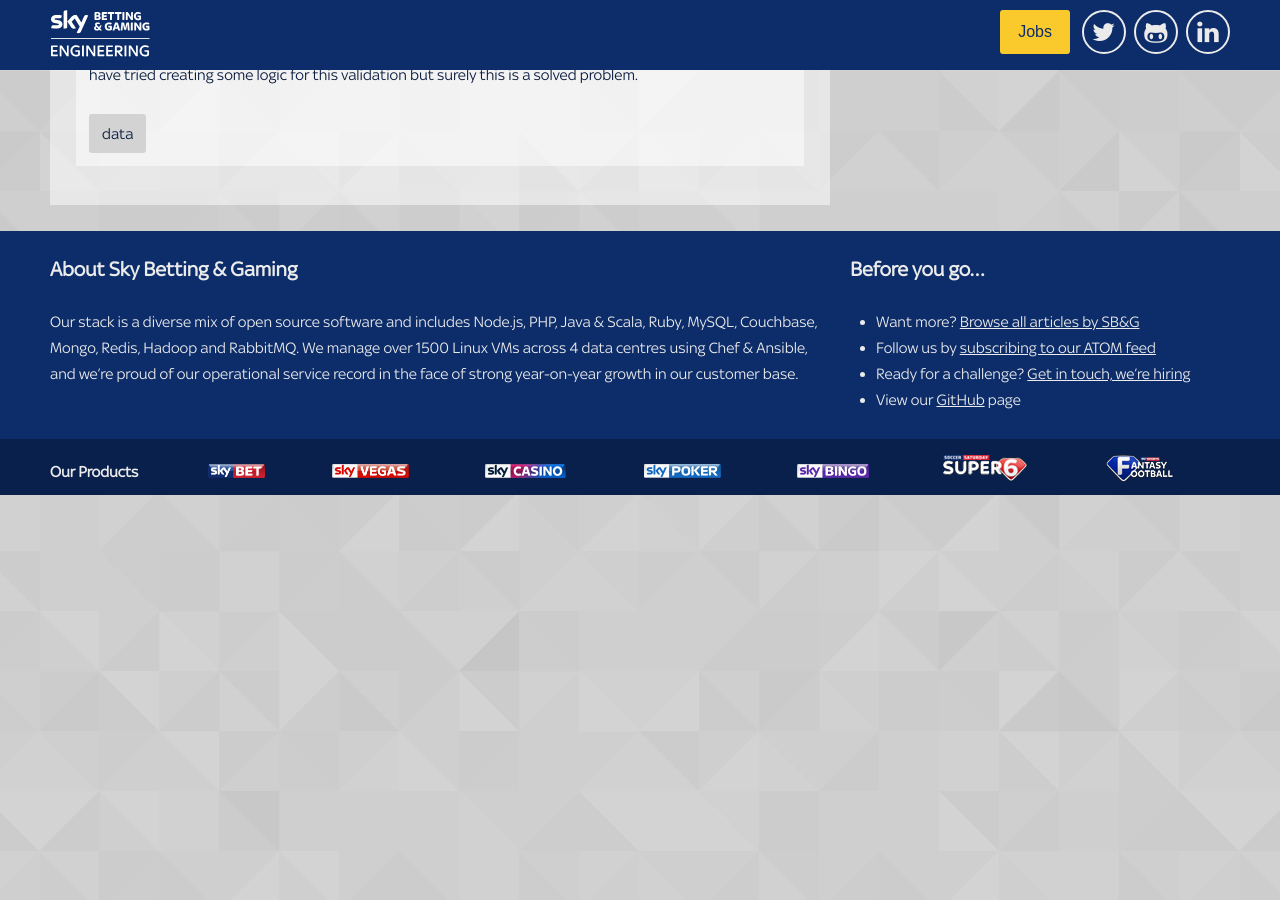
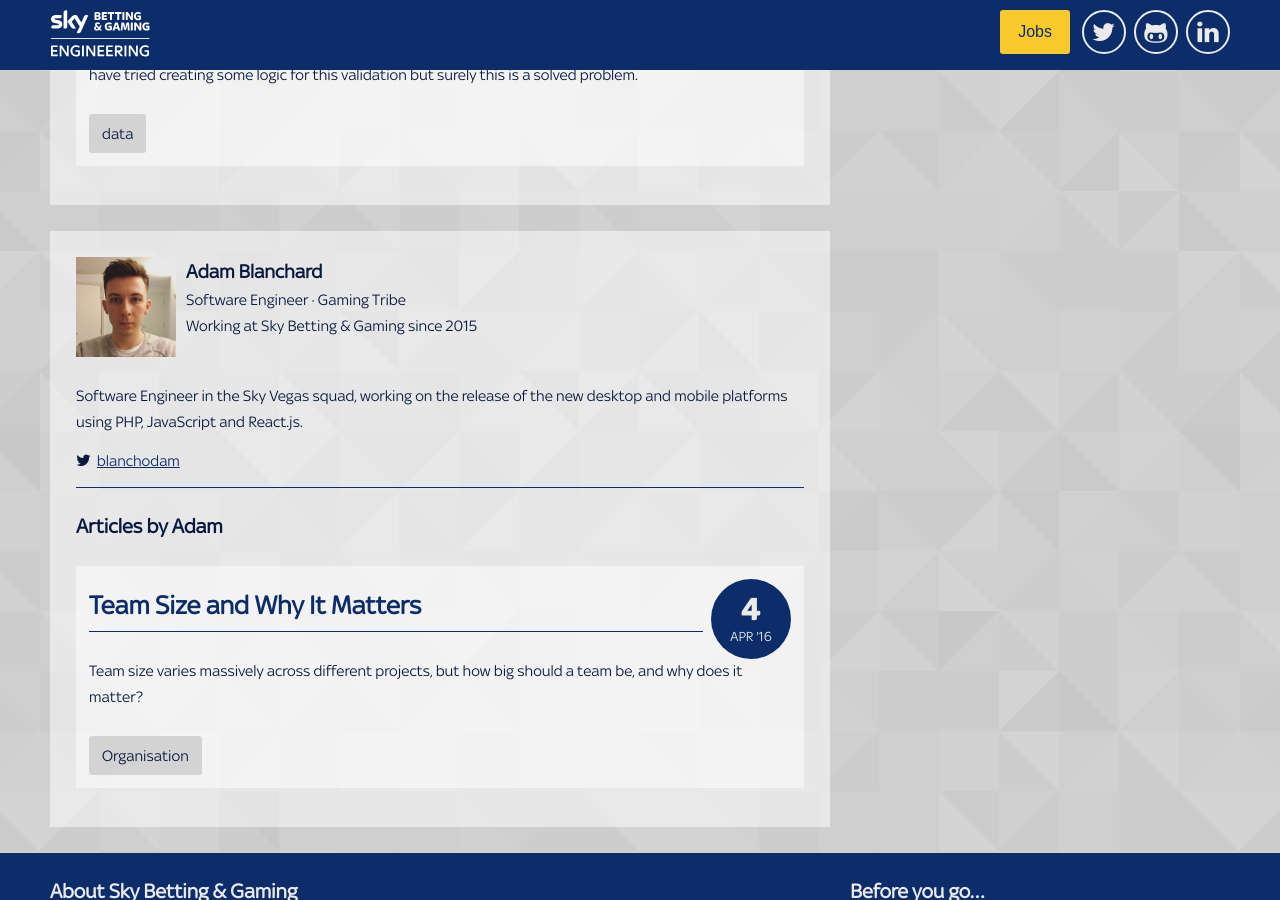
Before and after one commit to skybet/skybet.github.io, a Jekyll site: the page built from authors/index.html, in a window 1280 px wide and 900 px high, scrolled down 14388 px. Built offline with Jekyll 4.4.1, drawn with Linux system fonts in a browser that asks for light colours; nearby versions of some CDN libraries; some web fonts are replaced; comment, search, counter and statistics services are not loaded; before the commit the page ends 14883 px from its top, so only the background shows below that.

Commit message:
Added adam blanchard as author

```diff
--- a/_data/authors.yml
+++ b/_data/authors.yml
@@ -163,3 +163,12 @@
     bio: Data Warehouse forklift driver, shifting crates of one and zeros around the place.
     twitter: d4rr3ll
     github: d4rr3ll
+
+adam_blanchard:
+    name: Adam Blanchard
+    image: adam_blanchard.jpg
+    role: Software Engineer
+    tribe: Gaming
+    startDate: 13-07-2015
+    bio: Software Engineer in the Sky Vegas squad, working on the release of the new desktop and mobile platforms using PHP, JavaScript and React.js.
+    twitter: blanchodam
```
Also changed, not shown: images/authors/adam_blanchard.jpg (added).
